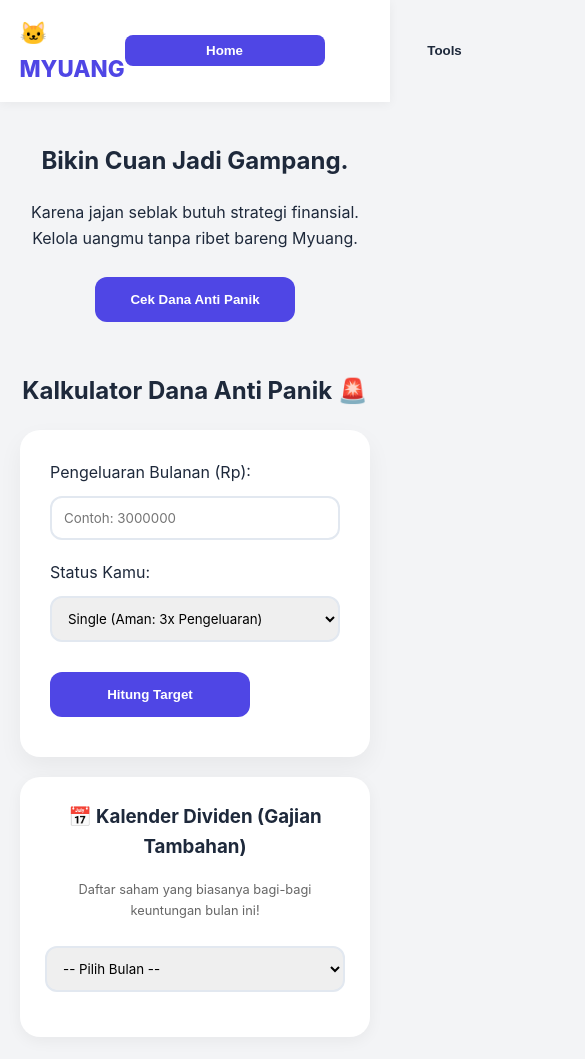
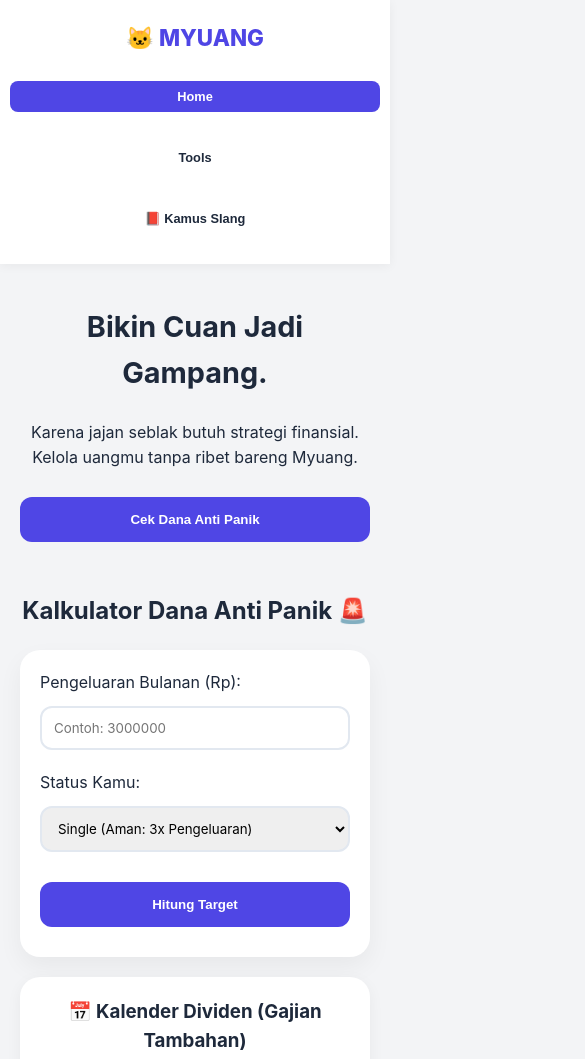
Before and after one commit to salmancoding2026-stack/myuang, a plain HTML site: page index.html in a window 390 px wide. Shown: the top 1059 px of the page, 585 px wide, since content can reach past the window. Drawn offline with Linux system fonts and the light colour scheme.

Commit message:
Refactor CSS styles for improved layout and responsiveness

```diff
--- a/style.css
+++ b/style.css
@@ -381,3 +381,43 @@
     font-weight: 600;
     color: #1e293b;
 }
+/* --- RESPONSIVE FIX UNTUK HP --- */
+@media screen and (max-width: 600px) {
+    /* Navigasi jadi susun bawah */
+    nav {
+        flex-direction: column;
+        gap: 15px;
+        padding: 20px 10px;
+    }
+
+    .nav-links {
+        width: 100%;
+        justify-content: center;
+        flex-wrap: wrap; /* Biar menu gak kepotong kalau kepanjangan */
+        gap: 10px;
+    }
+
+    /* Tombol navigasi lebih pas di HP */
+    .tab-btn {
+        padding: 8px 12px;
+        font-size: 0.8rem;
+    }
+
+    /* Hero section lebih manis */
+    .hero h1 {
+        font-size: 1.8rem;
+    }
+
+    /* Kartu Kalkulator & Gacha jadi pas di layar */
+    .calc-card, .tool-card, .gacha-card {
+        width: 100% !important;
+        margin-left: 0;
+        margin-right: 0;
+        padding: 20px;
+    }
+
+    /* Tombol tidak kepanjangan */
+    button {
+        width: 100%; /* Di HP, tombol full lebar biasanya lebih gampang dipencet jempol */
+    }
+}
```
